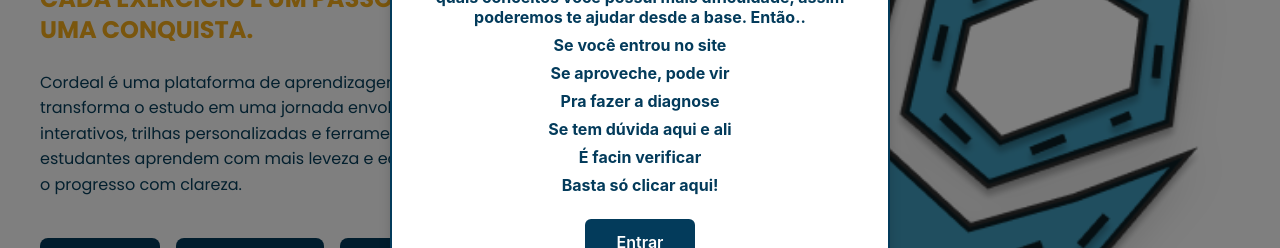
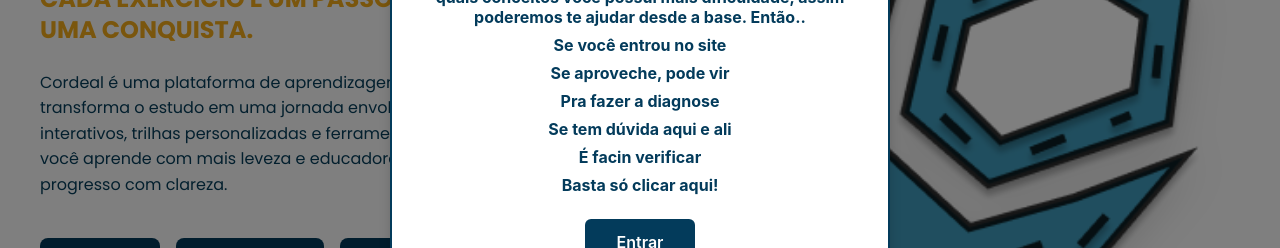
Before and after one commit to jleandromorais/Projeto-Cordeal, a React (Vite) app: page / in a window 1280 px wide. Shown: the part 318-566 px from the top of the page. Built offline with nearby package versions, Linux system fonts and the light colour scheme; no server answers; a web font is replaced by a local one.

Commit message:
Feat:Version finalle of the project codeal 2

```diff
--- a/src/Components/HeroSection.tsx
+++ b/src/Components/HeroSection.tsx
@@ -34,7 +34,7 @@
           </h2>
 
           <p className={styles.heroDescription}>
-            Cordeal é uma plataforma de aprendizagem gamificada que transforma o estudo em uma jornada envolvente. Com desafios interativos, trilhas personalizadas e ferramentas de monitoramento, estudantes aprendem com mais leveza e educadores acompanham o progresso com clareza.
+            Cordeal é uma plataforma de aprendizagem gamificada que transforma o estudo em uma jornada envolvente. Com desafios interativos, trilhas personalizadas e ferramentas de monitoramento, você aprende com mais leveza e educadores acompanham o progresso com clareza.
           </p>
 
           <div className={styles.heroButtonsGroup}>
```
